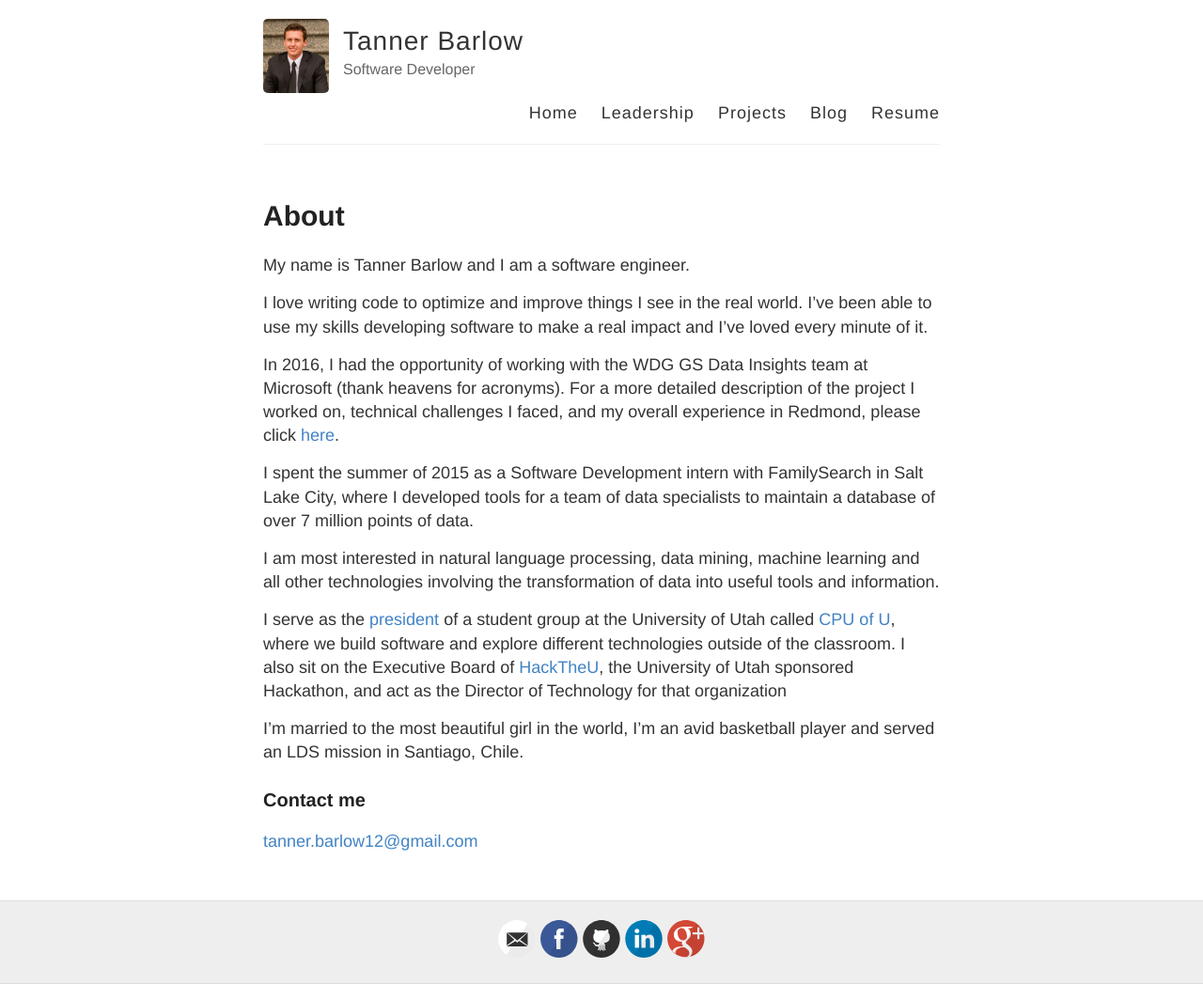
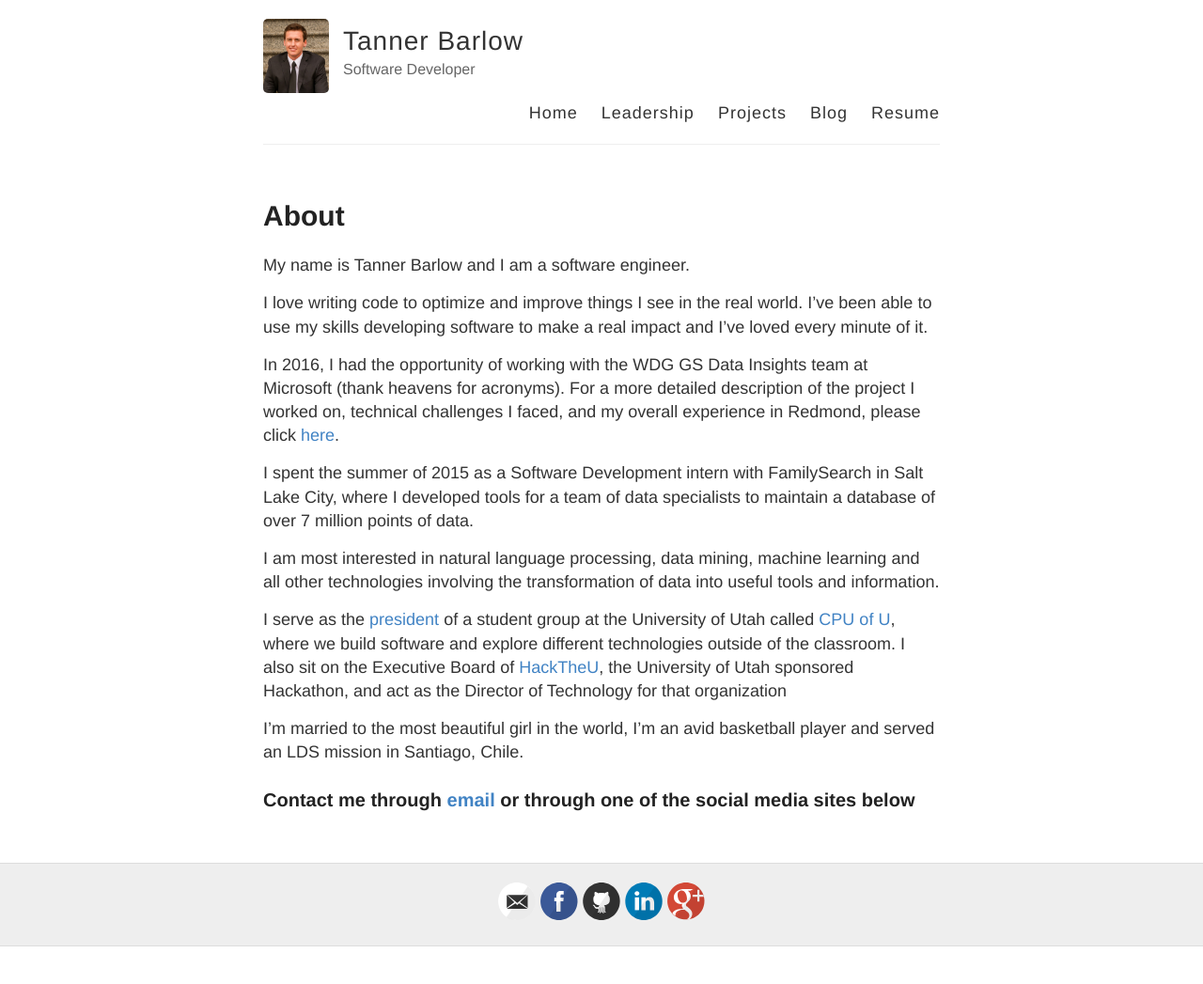
Before and after one commit to tbarlow12/tbarlow12.github.io, a Jekyll site: the page built from index.md, in a window 1280 px wide. Shown: the whole page at 94% size. Built offline with Jekyll 4.4.1, drawn with Linux system fonts in a browser that asks for light colours; after the commit the page ends 1007 px from its top, so only the background shows below that.

Commit message:
Adding contact info

```diff
--- a/index.md
+++ b/index.md
@@ -18,6 +18,4 @@ I serve as the [president](http://www.cpuofu.com/board/) of a student group at t
 
 I'm married to the most beautiful girl in the world, I'm an avid basketball player and served an LDS mission in Santiago, Chile.
 
-### Contact me
-
-[tanner.barlow12@gmail.com](mailto:tanner.barlow12@gmail.com)
+### Contact me through [email](mailto:tanner.barlow12@gmail.com) or through one of the social media sites below
```
